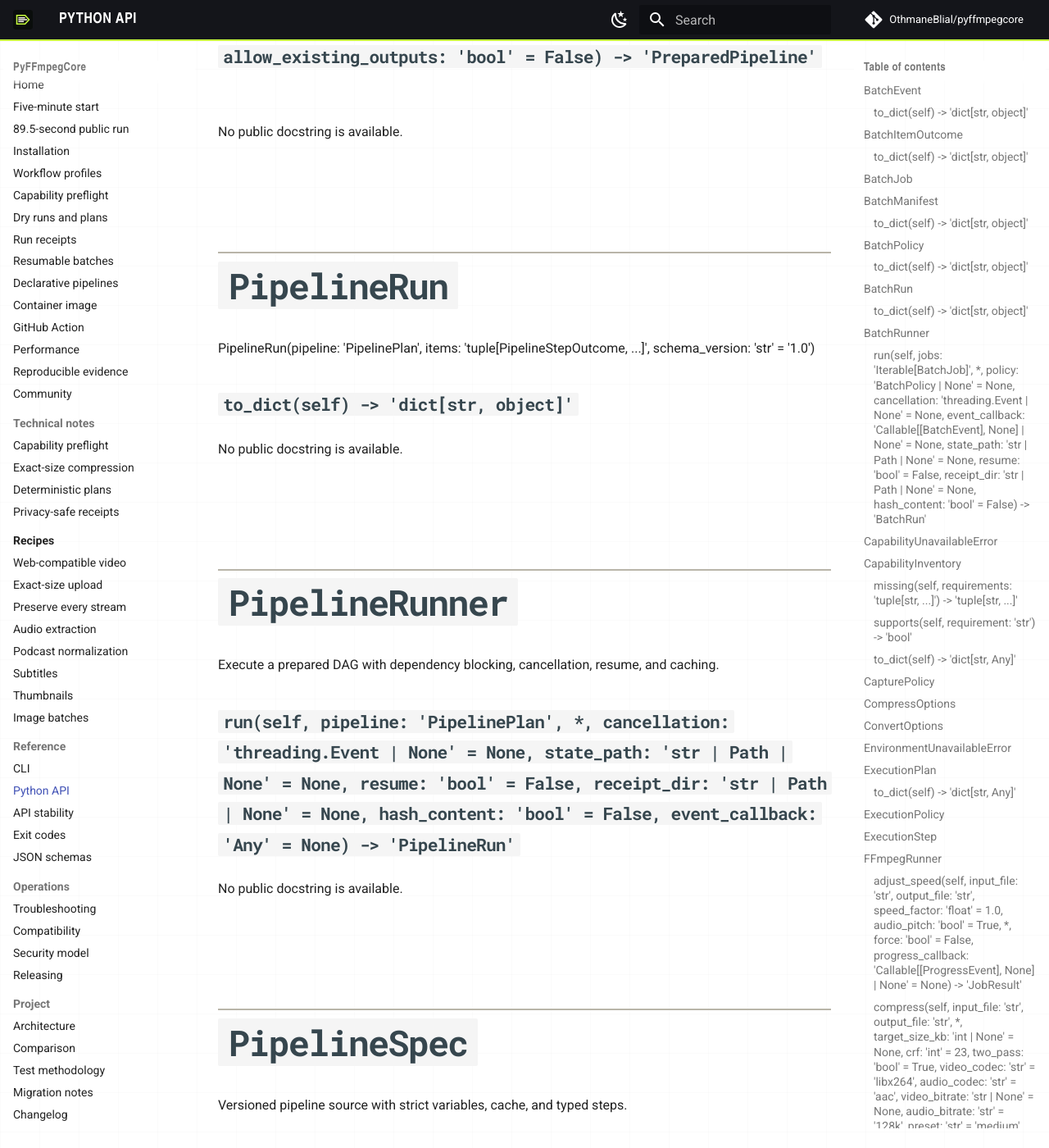
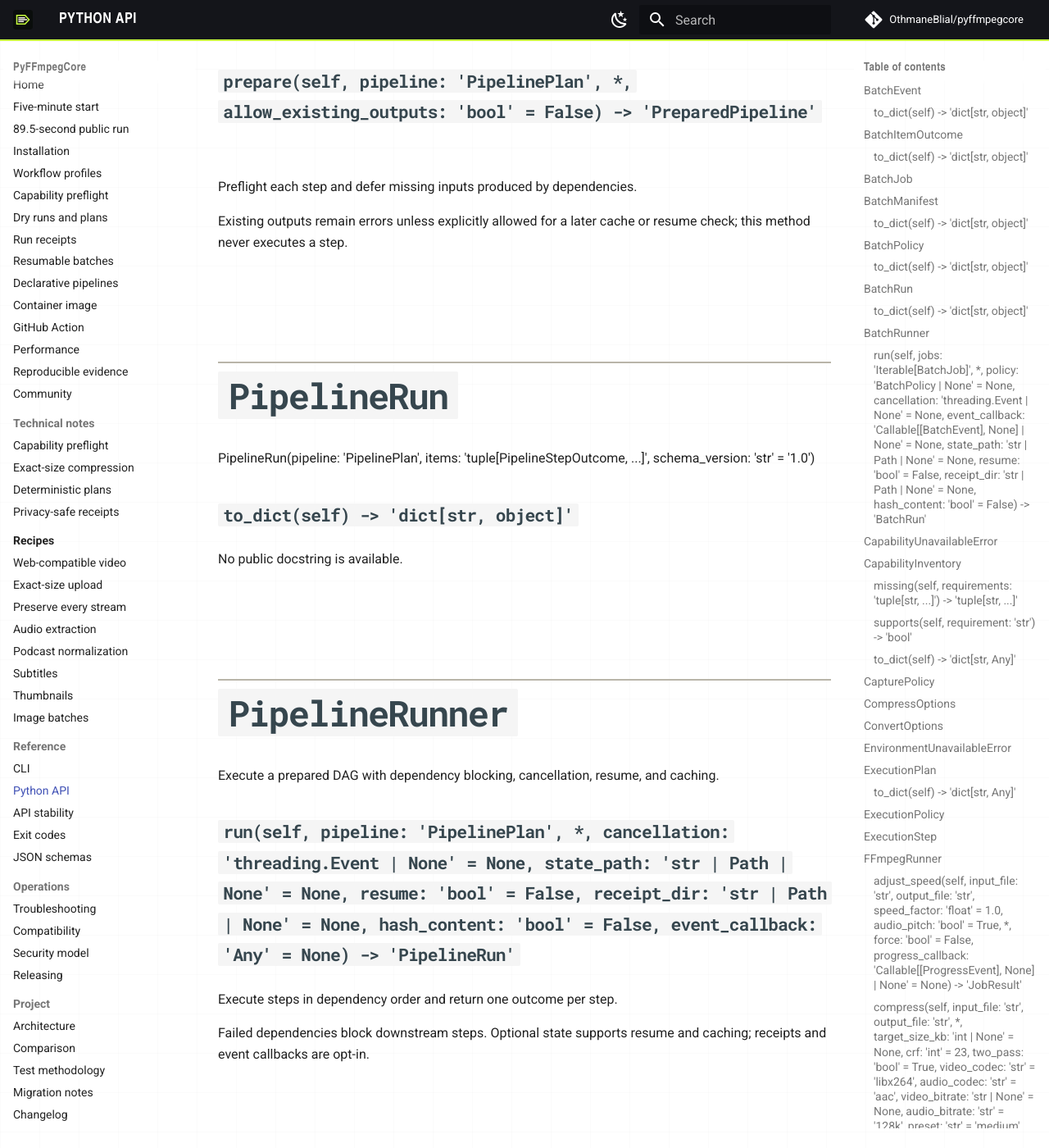
Before and after one commit to OthmaneBlial/pyffmpegcore, an MkDocs documentation site: the page built from docs/reference/python-api.md, in a window 1280 px wide and 1400 px high, scrolled down 15326 px. Shown: the whole window at 82% size. Built offline with MkDocs 1.6.1 and Material for MkDocs 9.7.7, drawn with Linux system fonts in a browser that asks for light colours; comment, search, counter and statistics services are not loaded; some of the changed text lies outside the part shown.

Commit message:
docs: explain pipeline API execution stages

```diff
--- a/docs/reference/python-api.md
+++ b/docs/reference/python-api.md
@@ -264,7 +264,10 @@ Resolve variables/dependencies and compile every step through the typed planner.
 
 ### `compile(self, spec: 'PipelineSpec', *, variables: 'dict[str, str] | None' = None, force: 'bool' = False, timeout_seconds: 'float | None' = None, cache_enabled: 'bool | None' = None) -> 'PipelinePlan'`
 
-No public docstring is available.
+Resolve pipeline variables and compile steps without running FFmpeg.
+
+Dependency references become producer output paths. Secret values are
+retained only for redaction in the resulting plan and receipts.
 
 ## `PipelineEvent`
 
@@ -292,7 +295,10 @@ Preflight an entire DAG while explicitly deferring dependency outputs.
 
 ### `prepare(self, pipeline: 'PipelinePlan', *, allow_existing_outputs: 'bool' = False) -> 'PreparedPipeline'`
 
-No public docstring is available.
+Preflight each step and defer missing inputs produced by dependencies.
+
+Existing outputs remain errors unless explicitly allowed for a later
+cache or resume check; this method never executes a step.
 
 ## `PipelineRun`
 
@@ -308,7 +314,10 @@ Execute a prepared DAG with dependency blocking, cancellation, resume, and cachi
 
 ### `run(self, pipeline: 'PipelinePlan', *, cancellation: 'threading.Event | None' = None, state_path: 'str | Path | None' = None, resume: 'bool' = False, receipt_dir: 'str | Path | None' = None, hash_content: 'bool' = False, event_callback: 'Any' = None) -> 'PipelineRun'`
 
-No public docstring is available.
+Execute steps in dependency order and return one outcome per step.
+
+Failed dependencies block downstream steps. Optional state supports
+resume and caching; receipts and event callbacks are opt-in.
 
 ## `PipelineSpec`
 
```
Also changed, not shown: docs/PROGRESS.md (+1 -0 lines), 1 other file.
